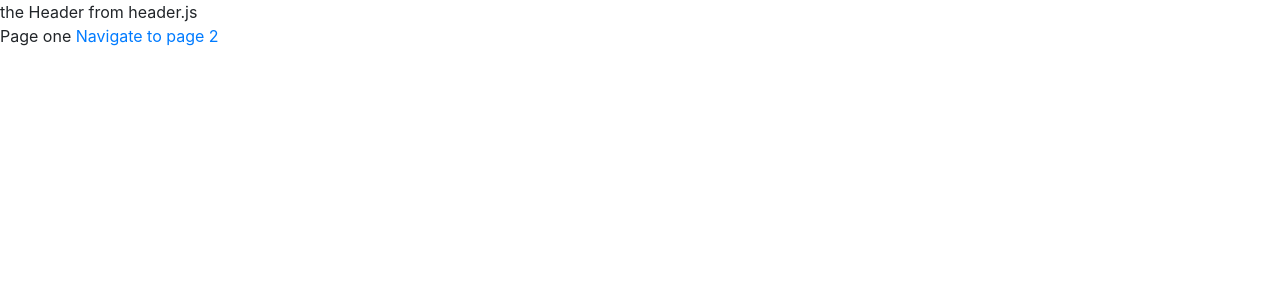
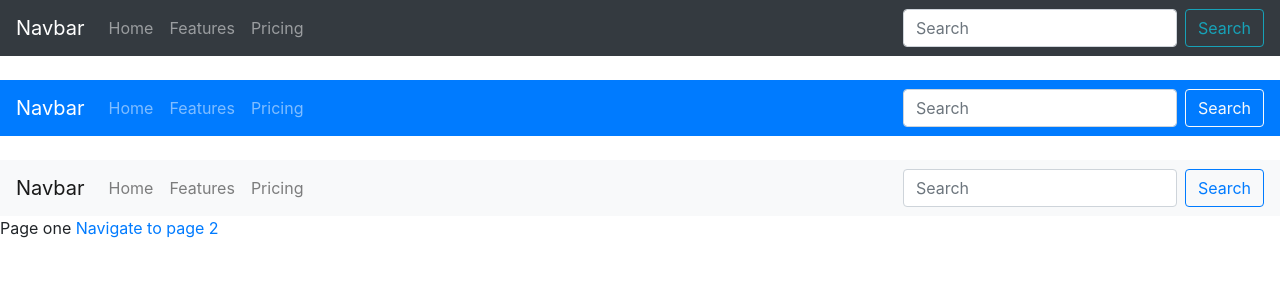
Before and after one commit to jpca999/wholeLTG-react, a React (Create React App) app: page / in a window 1280 px wide. Shown: the top 300 px of the page. Built offline with nearby package versions, Linux system fonts and the light colour scheme.

Commit message:
navbar started in Header

```diff
--- a/src/components/Header.js
+++ b/src/components/Header.js
@@ -1,9 +1,50 @@
 import React from 'react';
+import { Button, Navbar, Nav, Form, FormControl } from 'react-bootstrap';
 
 const Header = ()=>{
     return (
         <div>
-            the Header from header.js
+            <>
+  <Navbar bg="dark" variant="dark">
+    <Navbar.Brand href="#home">Navbar</Navbar.Brand>
+    <Nav className="mr-auto">
+      <Nav.Link href="#home">Home</Nav.Link>
+      <Nav.Link href="#features">Features</Nav.Link>
+      <Nav.Link href="#pricing">Pricing</Nav.Link>
+    </Nav>
+    <Form inline>
+      <FormControl type="text" placeholder="Search" className="mr-sm-2" />
+      <Button variant="outline-info">Search</Button>
+    </Form>
+  </Navbar>
+  <br />
+  <Navbar bg="primary" variant="dark">
+    <Navbar.Brand href="#home">Navbar</Navbar.Brand>
+    <Nav className="mr-auto">
+      <Nav.Link href="#home">Home</Nav.Link>
+      <Nav.Link href="#features">Features</Nav.Link>
+      <Nav.Link href="#pricing">Pricing</Nav.Link>
+    </Nav>
+    <Form inline>
+      <FormControl type="text" placeholder="Search" className="mr-sm-2" />
+      <Button variant="outline-light">Search</Button>
+    </Form>
+  </Navbar>
+
+  <br />
+  <Navbar bg="light" variant="light">
+    <Navbar.Brand href="#home">Navbar</Navbar.Brand>
+    <Nav className="mr-auto">
+      <Nav.Link href="#home">Home</Nav.Link>
+      <Nav.Link href="#features">Features</Nav.Link>
+      <Nav.Link href="#pricing">Pricing</Nav.Link>
+    </Nav>
+    <Form inline>
+      <FormControl type="text" placeholder="Search" className="mr-sm-2" />
+      <Button variant="outline-primary">Search</Button>
+    </Form>
+  </Navbar>
+</>
         </div>
 
     );
```
Also changed, not shown: src/components/Footer.js (added), src/pages/FAQ.html (added), src/pages/Testimonials.html (added), src/pages/contact-us.html (added), src/pages/how-it-works.html (added), src/pages/why-us.html (added).
